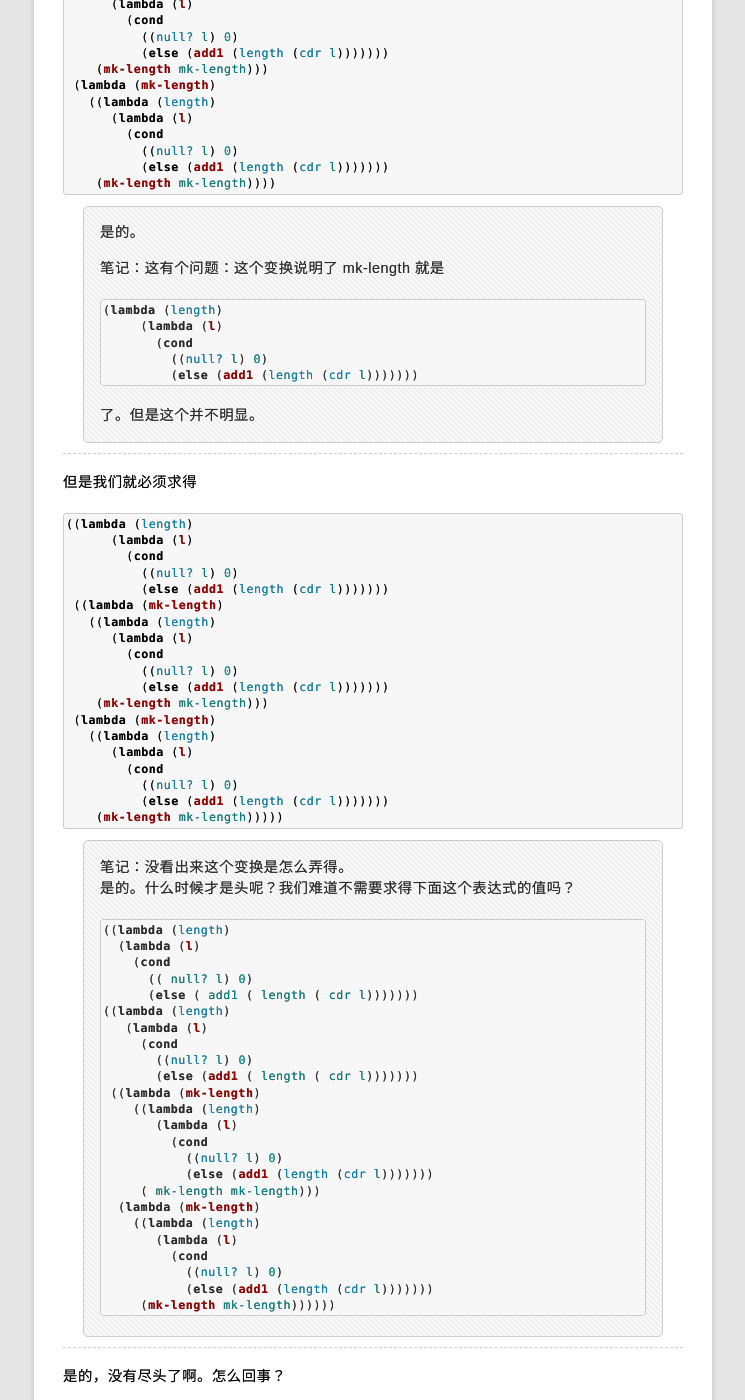
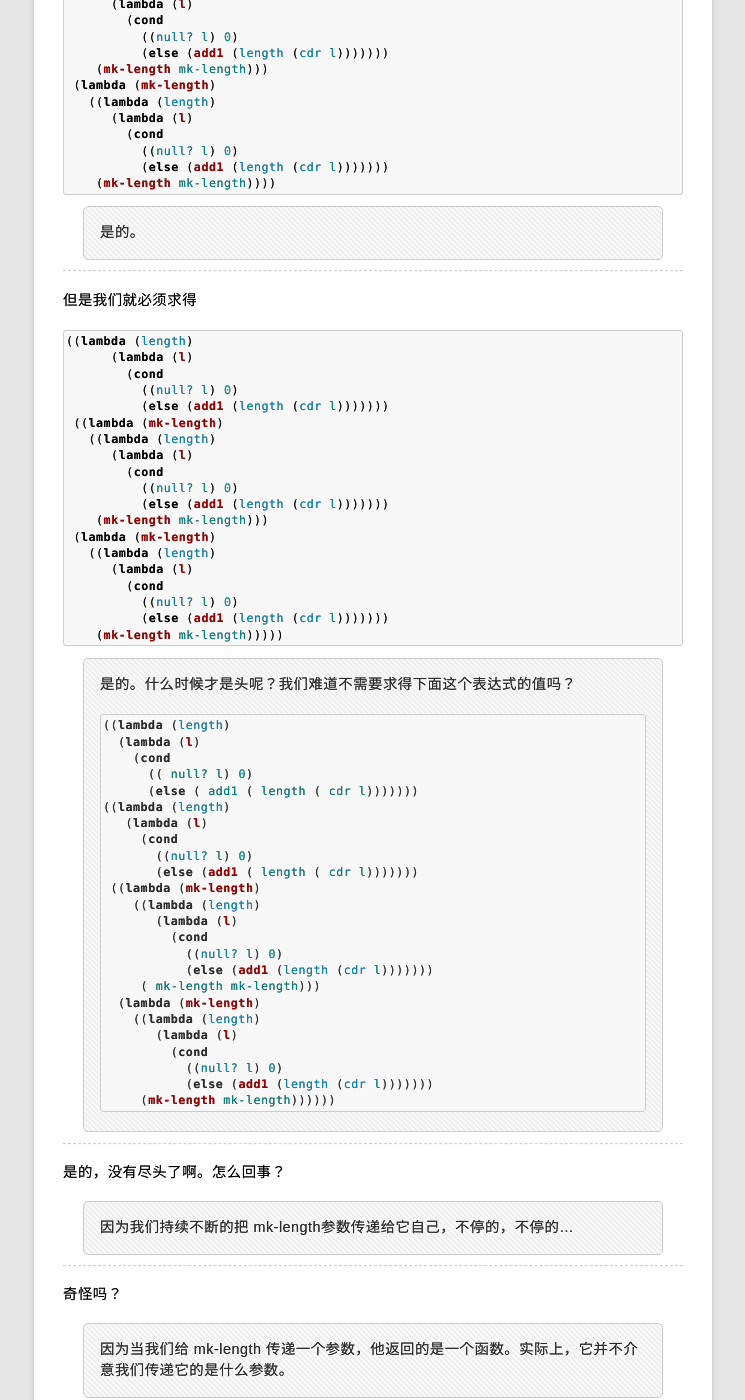
Before and after one commit to rhuichao/uternet.github.io, a Jekyll site: the page built from TLS/09.md, in a window 1280 px wide and 1400 px high, scrolled down 23166 px. Shown: the whole window, without its empty margins (267-1012 px from the left). Built offline with Jekyll 4.4.1, drawn with Linux system fonts in a browser that asks for light colours; some web fonts are replaced; Markdown is read by kramdown in place of the engine named in the settings.

Commit message:
new document posted

````diff
--- a/TLS/09.md
+++ b/TLS/09.md
@@ -1236,18 +1236,7 @@ length≤2呢？
 ```
 
 >是的。
->
->笔记：这有个问题：这个变换说明了 mk-length 就是
->
->```scheme
->(lambda (length)
->      (lambda (l)
->        (cond
->          ((null? l) 0)
->          (else (add1 (length (cdr l)))))))
->```
->
->了。但是这个并不明显。
+
 
 -------------
 
@@ -1275,7 +1264,6 @@ length≤2呢？
     (mk-length mk-length)))))
 ```
 
->笔记：没看出来这个变换是怎么弄得。
 >是的。什么时候才是头呢？我们难道不需要求得下面这个表达式的值吗？
 >
 >```scheme
@@ -1423,12 +1411,11 @@ length≤2呢？
     (lambda (mk-length)
       (le (lambda (x)
             ((mk-length mk-length) x))))))
-          (lambda (length)
-            (lambda (l)
-              (cond
-                ((null? l) 0)
-                (else (add1
-                       (length (cdr l))))))))
+ (lambda (length)
+   (lambda (l)
+     (cond
+      ((null? l) 0)
+      (else (add1 (length (cdr l))))))))
 ```
 
 >是的。
````
